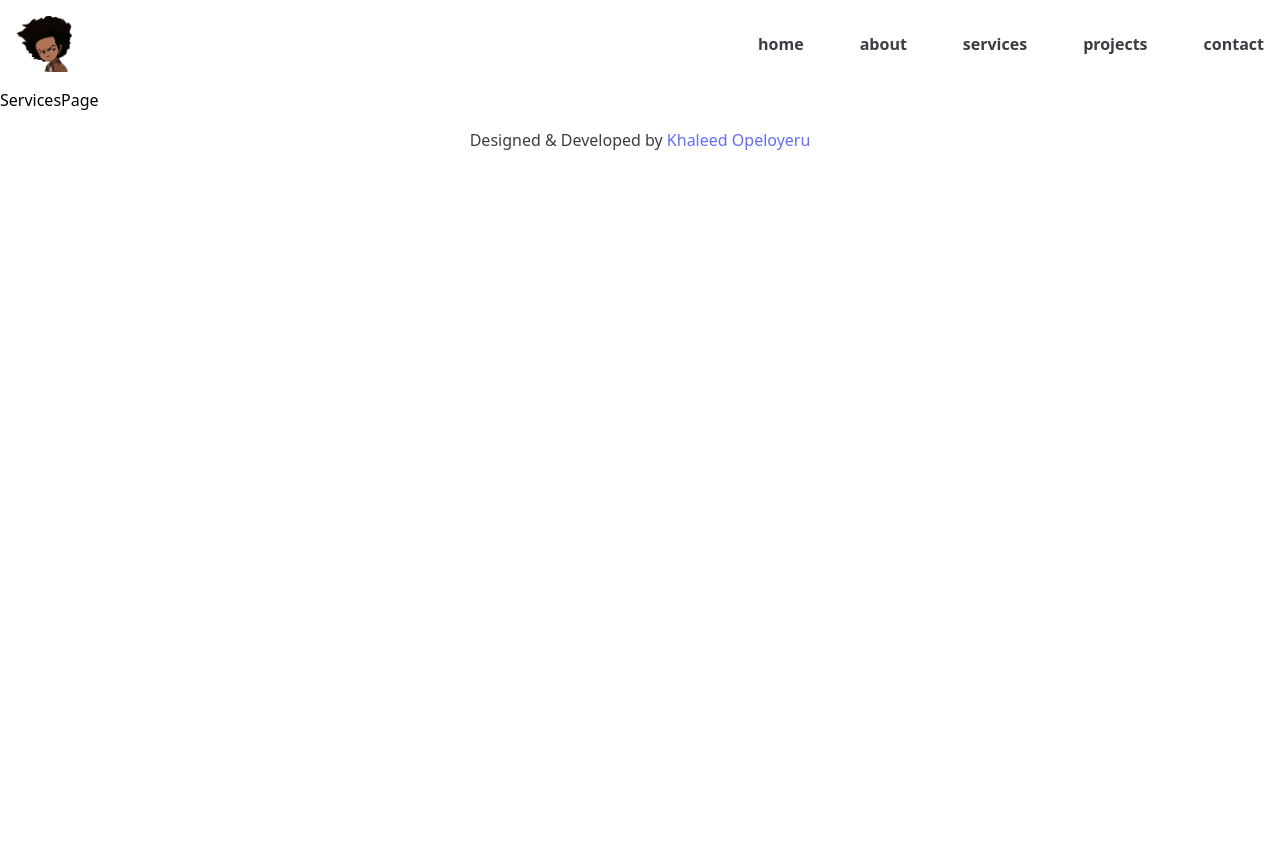
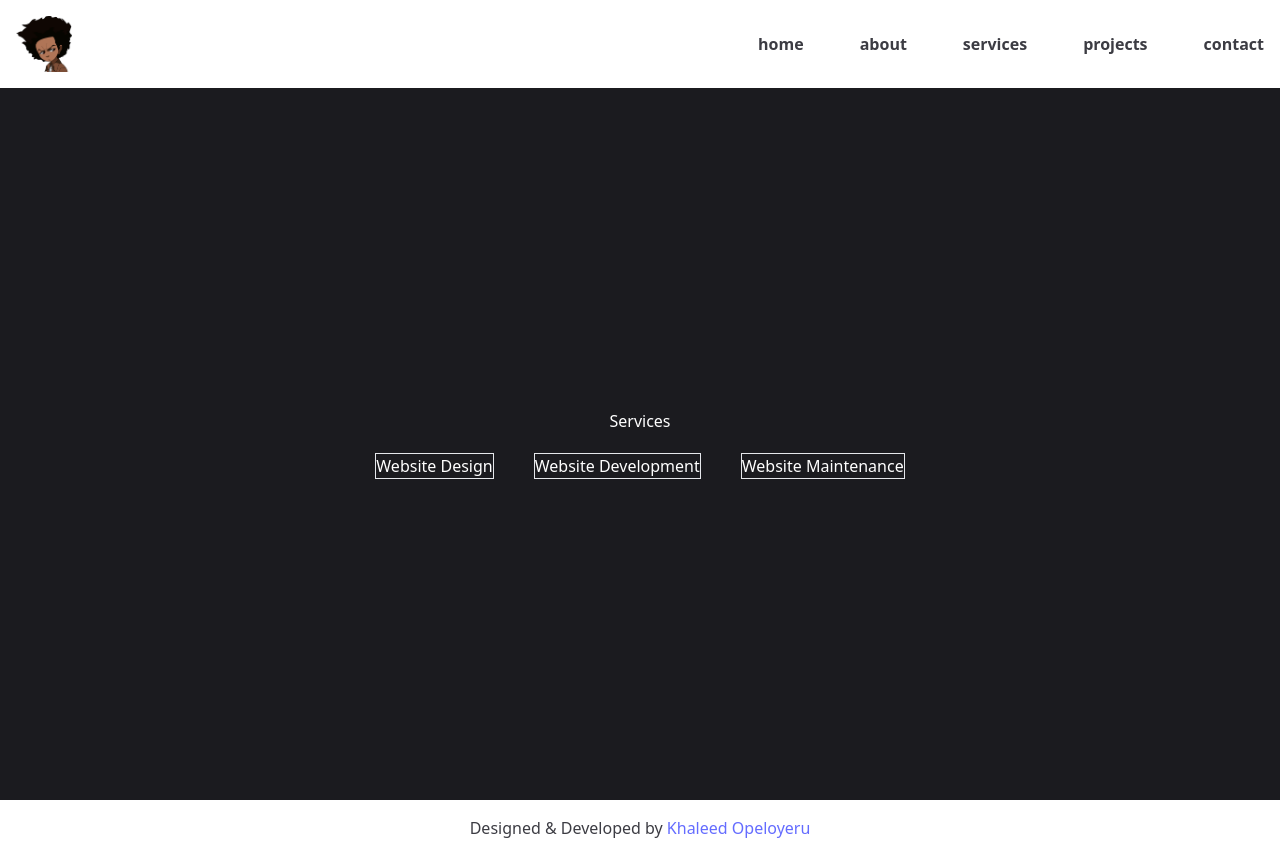
Before and after one commit to dev-bams/comp229-assignment1, a React (Vite) app: page /services in a window 1280 px wide. Before the commit the page ends 800 px from the top, so only its background shows below. Built offline with nearby package versions, Linux system fonts and the light colour scheme.

Commit message:
working ✅

```diff
--- a/package.json
+++ b/package.json
@@ -13,6 +13,7 @@
     "gsap": "^3.12.5",
     "react": "^18.2.0",
     "react-dom": "^18.2.0",
+    "react-download-link": "^2.3.0",
     "react-ga4": "^2.1.0",
     "react-icons": "^5.0.1",
     "react-router-dom": "^6.22.1"
--- a/src/pages/about-page/AboutContent.tsx
+++ b/src/pages/about-page/AboutContent.tsx
@@ -1,3 +1,4 @@
+// import DownloadLink from "react-download-link";
 import AboutDetails from "./AboutDetails";
 import SkillGroup from "./SkillGroup";
 function AboutContent() {
@@ -7,7 +8,17 @@ function AboutContent() {
         <AboutDetails />
         <SkillGroup />
       </div>
-      <button className="border p-4 text-white rounded-lg">Download Resume</button>
+      {/* <DownloadLink
+        label="Save"
+        filename="./assignment_resume.pdf"
+        exportFile={() => "My cached data"}
+      /> */}
+      <a
+        href="/assignment_resume.pdf"
+        className="border p-4 text-white rounded-lg"
+      >
+        Download Resume
+      </a>
     </div>
   );
 }
--- a/src/pages/about-page/SkillGroup.tsx
+++ b/src/pages/about-page/SkillGroup.tsx
@@ -36,9 +36,6 @@ function SkillGroup() {
     Git,
     SCSS,
     Figma,
-    // Angular,
-    // Rust,
-    // CPlusPlus,
   ];
   return (
     <div className="dark:bg-first-card bg-second-card transition-colors duration-300 p-6 rounded-lg basis-96 grow">
--- a/src/pages/services-page/ServicesPage.tsx
+++ b/src/pages/services-page/ServicesPage.tsx
@@ -1,5 +1,25 @@
 function ServicesPage() {
-  return <div>ServicesPage</div>;
+  return (
+    <div className="flex flex-col relative bg-second-primary dark:bg-first-primary">
+      <div
+        className=" flex justify-center flex-col gap-5 text-white items-center transition-colors duration-300 bg-first-primary"
+        style={{ minHeight: "calc( 100vh - 88px )" }}
+      >
+        <h2>Services</h2>
+        <div className="flex gap-10">
+          <div className="border">
+            <h2>Website Design</h2>
+          </div>
+          <div className="border">
+            <h2>Website Development</h2>
+          </div>
+          <div className="border">
+            <h2>Website Maintenance</h2>
+          </div>
+        </div>
+      </div>
+    </div>
+  );
 }
 
 export default ServicesPage;
```
Also changed, not shown: 2 other files (tests, documents, lock files or other folders).
